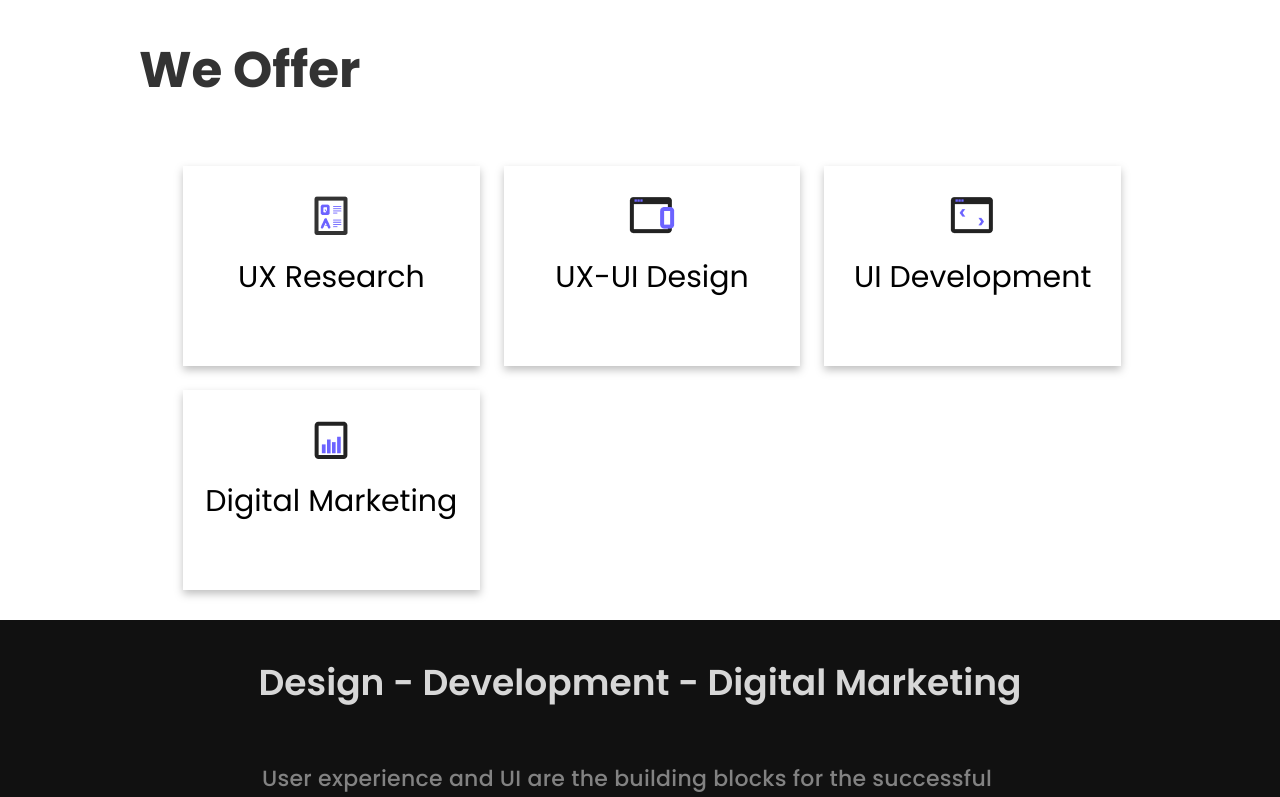
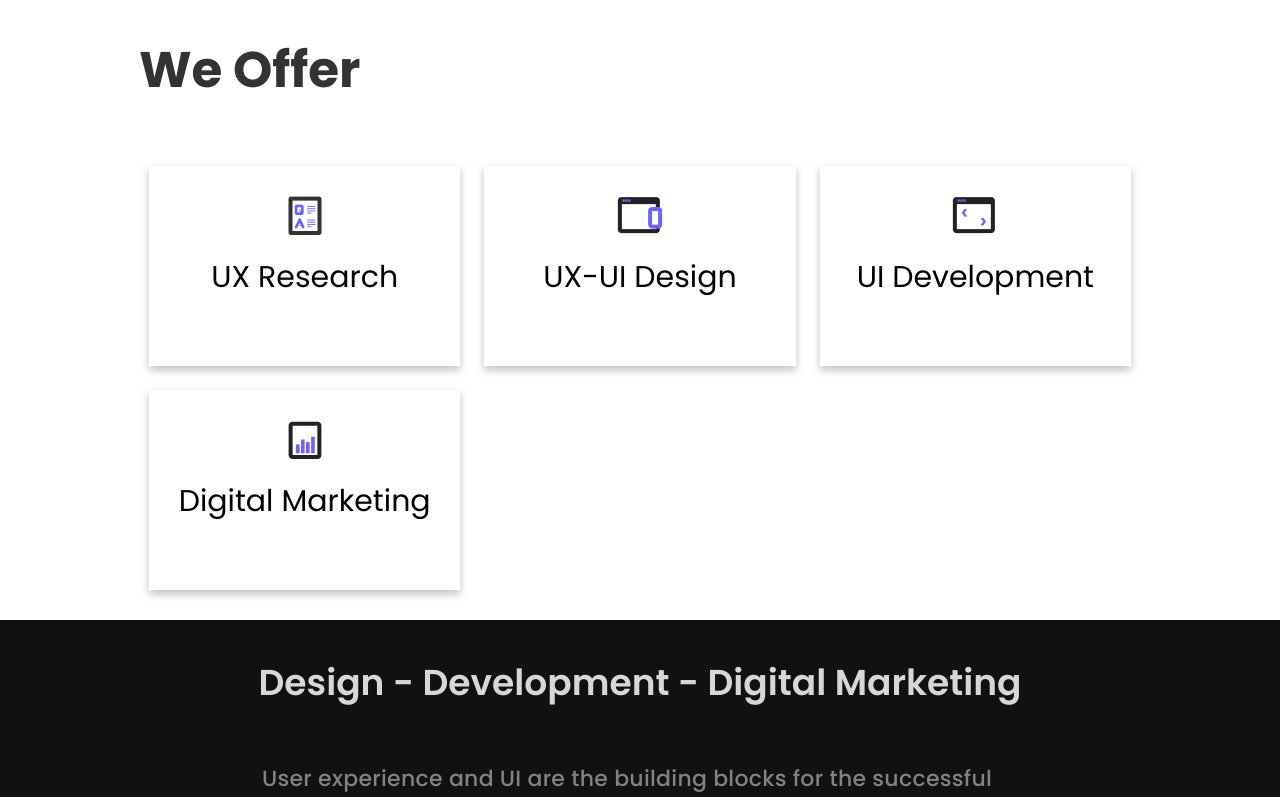
Before and after one commit to Anup888/dipixel, a React (Create React App) app: page / in a window 1280 px wide. Shown: the part 574-1371 px from the top of the page. Built offline with nearby package versions, Linux system fonts and the light colour scheme.

Commit message:
fix home page

```diff
--- a/src/assets/style/smallCard/style.module.scss
+++ b/src/assets/style/smallCard/style.module.scss
@@ -15,7 +15,7 @@
   grid-template-columns: repeat(1, minmax(459px, 1fr));
   //   background-color: #2196f3;
   padding: 10px;
-  margin: 0px 10px 20px 34px;
+  margin: 20px 0px;
   /* Extra small devices (phones, 576px and down) */
 }
 .grid-item {
```
